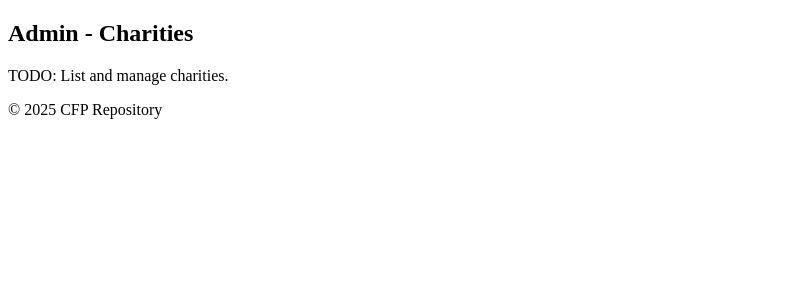
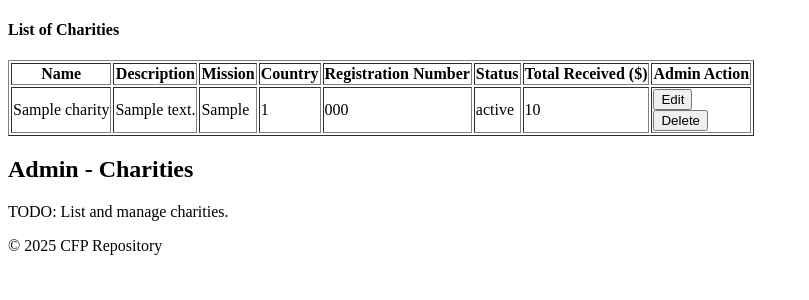
Before and after one commit to marckangelo/cfp_project, a PHP site: page /admin_charities.php in a window 1280 px wide. Shown: the part 98-398 px from the top of the page, without its empty margins (0-809 px from the left). Run offline with PHP 8.4, Linux system fonts and the light colour scheme; tables that the repository leaves empty or names only in its code hold one stand-in row (values such as "Sample post").

Commit message:
Fixed the admin_charities.php, page to look like the admin_commitees.php page.

```diff
--- a/admin_charities.php
+++ b/admin_charities.php
@@ -5,18 +5,31 @@ include 'header.php';
 
 // TODO: Admin-only charities management
 
-// Checking if signed in
-if (isset($_SESSION['member_id'])) {
-    // DISPLAY MEMBER DETAILS
-    $sql_charity_details = "SELECT *
-                           FROM charity";
 
-    // Run the query
+// If any successful added charity, show message
+if (isset($_SESSION['successful_charity_add'])) {
+    echo '<div style="color: green;">' . $_SESSION['successful_charity_add'] . '</div>';
+    unset($_SESSION['successful_charity_add']);
+}
+
+// If any failed add charity, show message
+if (isset($_SESSION['failed_charity_add'])) {
+    echo '<div style="color: red;">' . $_SESSION['failed_charity_add'] . '</div>';
+    unset($_SESSION['failed_charity_add']);
+}
+
+// =============== Charities Table with Action Buttons Display ==================
+
+$sql_charity_details = "SELECT * FROM charity";
+
 $result_charity_details = mysqli_query($conn, $sql_charity_details);
+
+if ($result_charity_details) {
+    if (mysqli_num_rows($result_charity_details) > 0) {
 
         // Table header
         echo '
-    <h4>Charity Details</h4>
+        <h4>List of Charities</h4>
 
             <table border="1">
                 <tr>
@@ -27,12 +40,16 @@ if (isset($_SESSION['member_id'])) {
                     <th>Registration Number</th>
                     <th>Status</th>
                     <th>Total Received ($)</th>
-                <th>Action</th>
+                    <th>Admin Action</th>
                 </tr>
         ';
 
-    //Table rows (Fetching each row from member detail using while loop)
+        // Table rows
         while ($row = mysqli_fetch_assoc($result_charity_details)) {
+
+            // Get this row's charity_id that is being sent through form
+            $charity_id = (int)$row['charity_id'];
+
             echo '
                 <tr>
                     <td>' . htmlspecialchars($row['name']) . '</td>
@@ -42,13 +59,25 @@ if (isset($_SESSION['member_id'])) {
                     <td>' . htmlspecialchars($row['registration_number']) . '</td>
                     <td>' . htmlspecialchars($row['status']) . '</td>
                     <td>' . htmlspecialchars($row['total_received']) . '</td>
-                <td><button>Change Status<button></th>
-            </tr>';
+                    <td>
+                        <form method="get" action="admin_charities_edit.php">
+                            <input type="hidden" name="charity_id" value="' . $charity_id . '">
+                            <button type="submit" name="edit_charity">Edit</button>
+                        </form>
+
+                        <form method="post" action="admin_charities.php">
+                            <input type="hidden" name="charity_id" value="' . $charity_id . '">
+                            <button type="submit" name="delete_charity">Delete</button>
+                        </form>
+                    </td>
+                </tr>
+            ';
         }
-    echo '</table>';
+        echo '</table>'; // List of Charities table closer tag
     }
+}
+?>
 
-?>
 <h2>Admin - Charities</h2>
 <p>TODO: List and manage charities.</p>
 <?php include 'footer.php'; ?>
```
Also changed, not shown: admin_committees.php (+0 -7 lines). Lines whose indentation alone changed are shown as unchanged.
